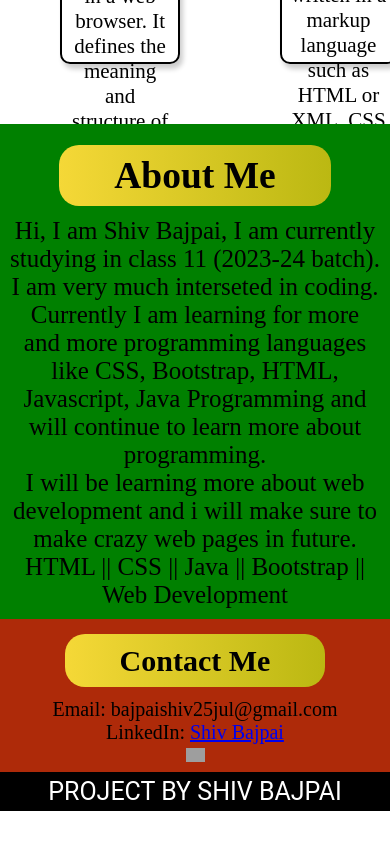
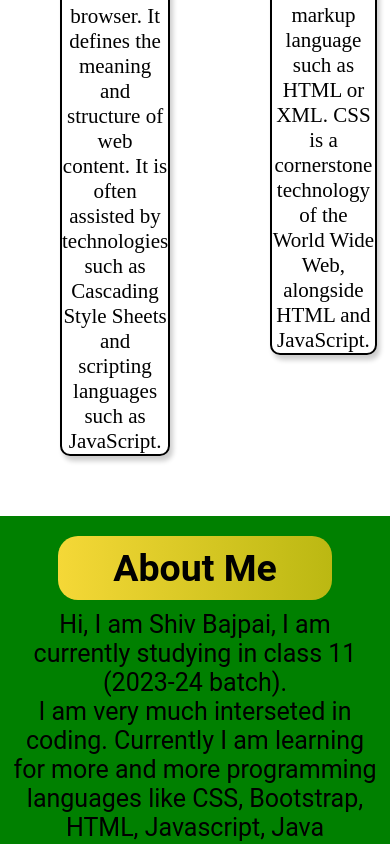
Before and after one commit to ShivBajpai/CODSOFT, a plain HTML site: page Landing Page/index.html in a window 390 px wide. Shown: the part 680-1524 px from the top of the page. Before the commit the page ends 1491 px from the top, so only its background shows below. Drawn offline with Linux system fonts and the light colour scheme; files that its build step writes are made by us from their sources; grey boxes are pictures that could not be loaded.

Commit message:
Responsive

```diff
--- a/Landing Page/style.css
+++ b/Landing Page/style.css
@@ -10,9 +10,7 @@ font-size: 3vw;}
 
 .block2{
 
-  font-family: Tahoma (sans-
-
-serif),'Roboto', sans-
+  font-family: 'Roboto', sans-
 
 serif;
   font-size: 25px;
@@ -21,10 +19,12 @@ serif;
 green;padding: 10px;
 }
 
-footer{font-family: 'Roboto', sans-serif;
+footer{font-family: Tahoma (sans-
 
+serif),'Arial','Roboto', sans-serif;
+  font-
 
-font-size: 25px;
+size: 25px;
 
 color: white;
 padding: 5px 5px;
@@ -54,27 +54,27 @@ background-color: black;
 }
 
 .like{
+overflow: auto;
+padding: 10px;
 display: flex;
-width: 100%;
-overflow: hidden;
-padding: 10px;
+justify-content: space-around
+flex-wrap: wrap;
 }
 
 .big{
 font-size: 25px;}
 
 .grid_item {
-  display: flex;
   gap: 20px;
 padding: 50px;
 }
 
 .card {
-padding: 5px;
+min-height: 350px;
+max-width: 400px;
+padding: auto;
 font-size: 21px;
   border: 2px solid black;
-  max-width: 320px;
-  height: 400px;
   border-radius: 10px;
   box-shadow: 3px 5px 5px rgba(1, 1, 1,
 
```
